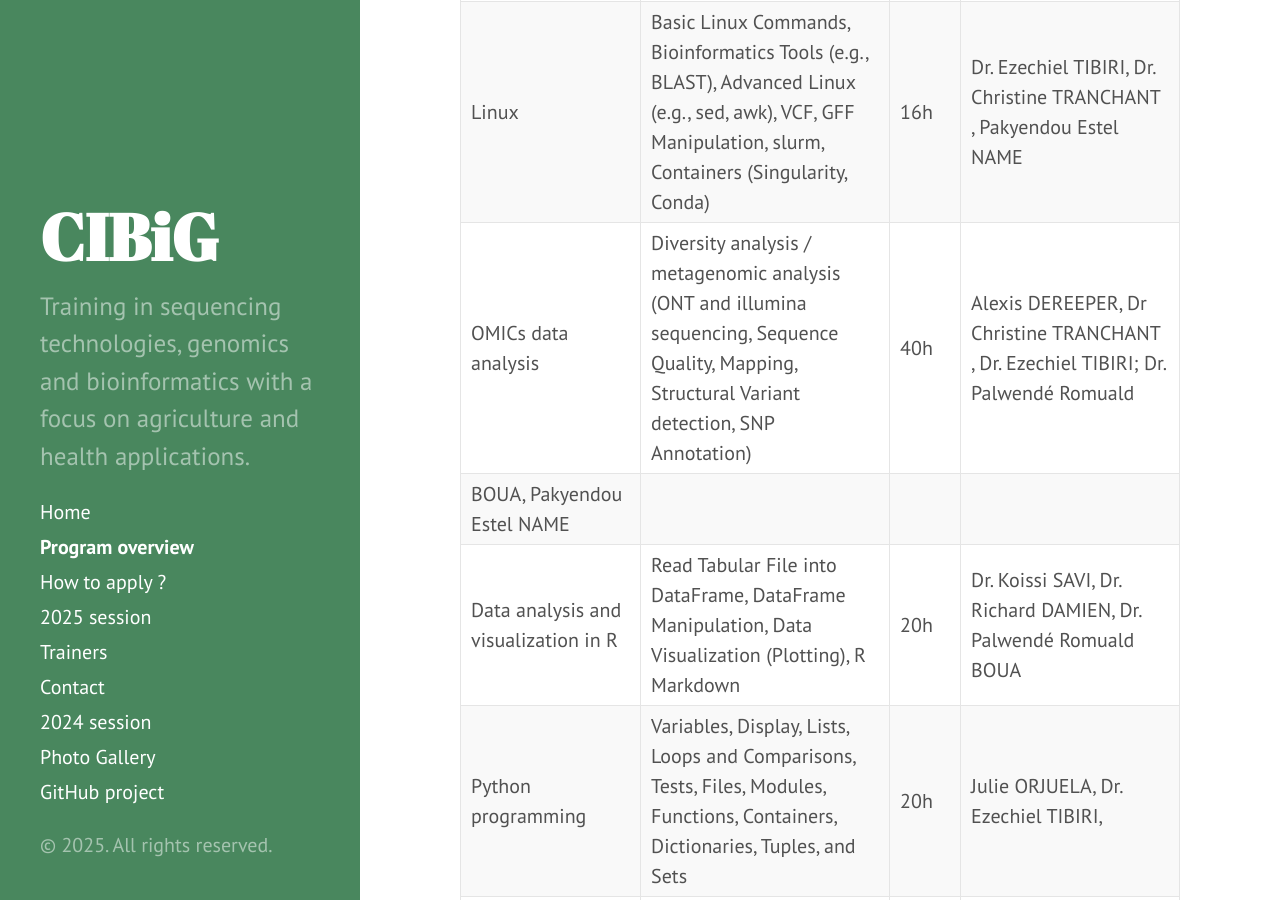
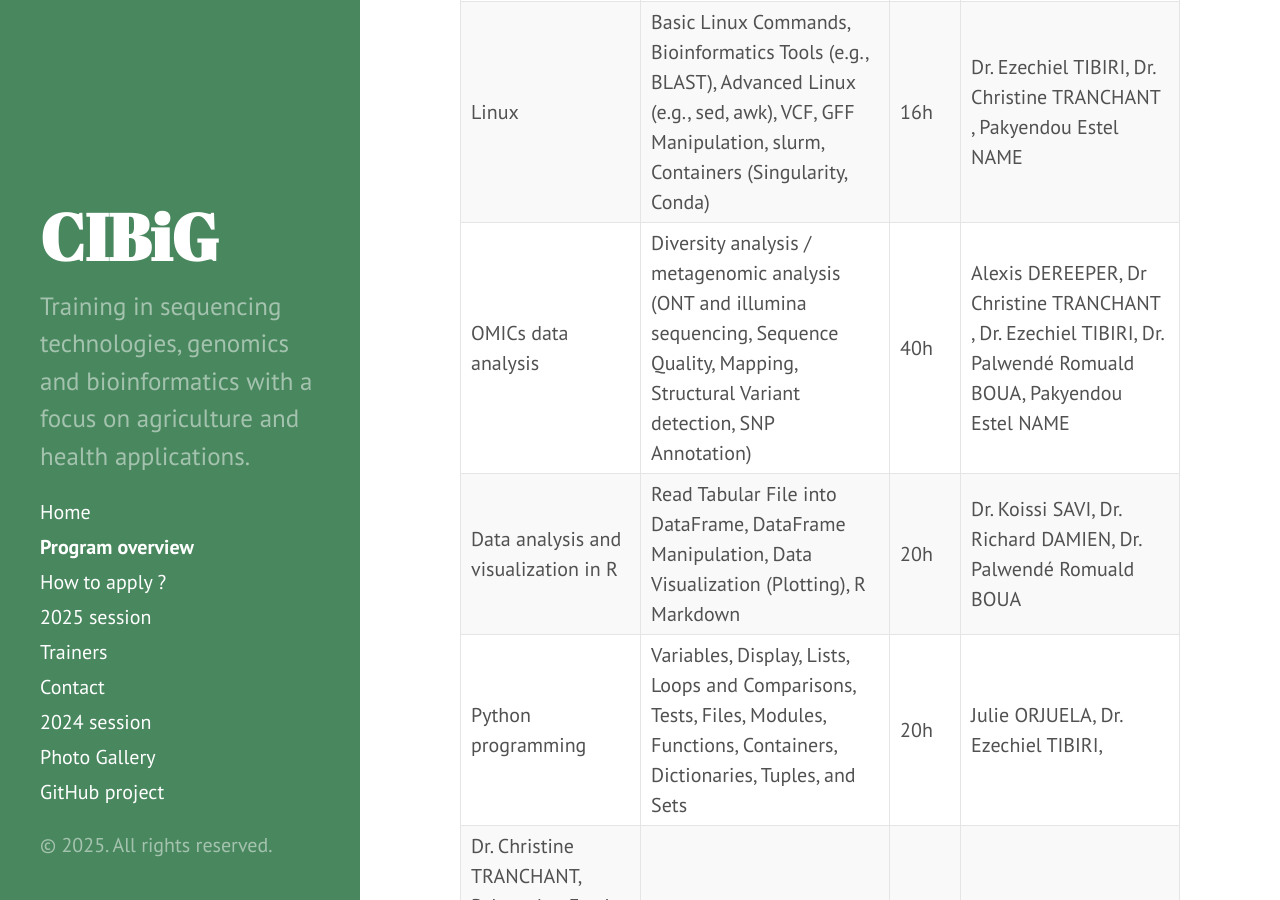
Before and after one commit to wave-centre/cibig, a Jekyll site: the page built from docs/01-description.md, in a window 1280 px wide and 900 px high, scrolled down 1727 px. Built offline with Jekyll 4.4.1, drawn with Linux system fonts in a browser that asks for light colours.

```diff
--- a/docs/01-description.md
+++ b/docs/01-description.md
@@ -36,8 +36,7 @@ The course will be in French, but the slides and other course material will be i
 | Biological database                                | Sequence Databases (e.g., NCBI/SWISS-Prot), Blast Alignment, Primer design                                                                                | 12h | Dr. Ezechiel TIBIRI, Dr. Christine TRANCHANT|
 | Introduction to Algorithmics | 	Introduction to algorithms, data and control structures, with simplified exercises to acquire the basics, reused later in R and Python. | 8h | Dr. Ezechiel TIBIRI, Dr. Christine TRANCHANT, Dr. Koissi SAVI, Dr. Cyrielle NDOUGONNA|
 | Linux                                              | Basic Linux Commands,  Bioinformatics Tools (e.g., BLAST), Advanced Linux (e.g., sed, awk), VCF, GFF Manipulation, slurm, Containers (Singularity, Conda) | 16h | Dr. Ezechiel TIBIRI, Dr. Christine TRANCHANT , Pakyendou Estel NAME|
-| OMICs data analysis                                | Diversity analysis / metagenomic analysis (ONT and illumina sequencing, Sequence Quality, Mapping, Structural Variant detection, SNP Annotation)          | 40h | Alexis DEREEPER, Dr Christine TRANCHANT , Dr. Ezechiel TIBIRI; Dr. Palwendé Romuald
-BOUA, Pakyendou Estel NAME|
+| OMICs data analysis                                | Diversity analysis / metagenomic analysis (ONT and illumina sequencing, Sequence Quality, Mapping, Structural Variant detection, SNP Annotation)          | 40h | Alexis DEREEPER, Dr Christine TRANCHANT , Dr. Ezechiel TIBIRI, Dr. Palwendé Romuald BOUA, Pakyendou Estel NAME|
 | Data analysis and visualization in R               | Read Tabular File into DataFrame, DataFrame Manipulation, Data Visualization (Plotting), R Markdown                                                      | 20h | Dr. Koissi SAVI, Dr. Richard DAMIEN, Dr. Palwendé Romuald BOUA |
 | Python programming                                 | Variables, Display, Lists, Loops and Comparisons, Tests, Files, Modules, Functions, Containers, Dictionaries, Tuples, and Sets                                                                                                                                                          | 20h | Julie ORJUELA, Dr. Ezechiel TIBIRI,
 Dr. Christine TRANCHANT, Pakyendou Estel NAME |
```
